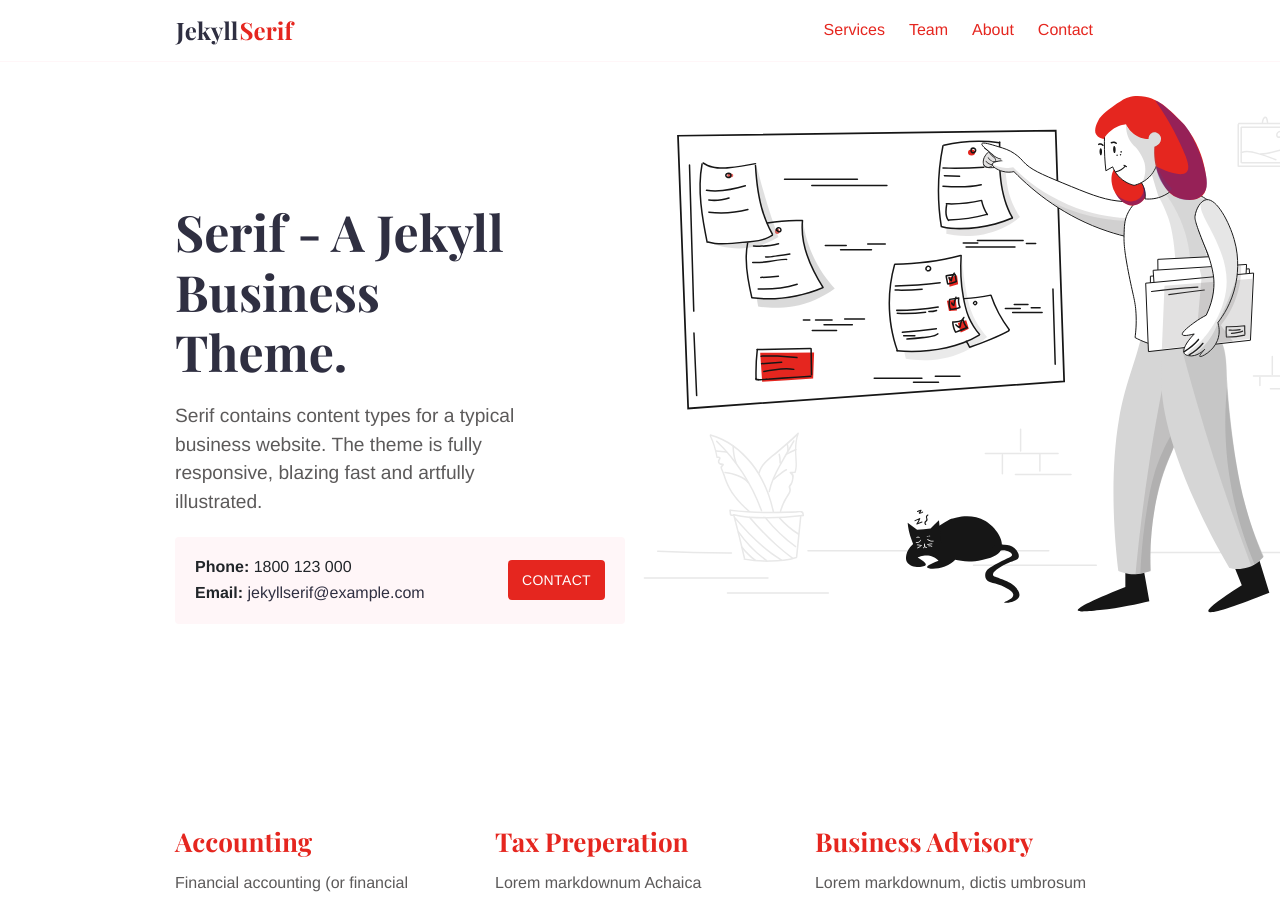
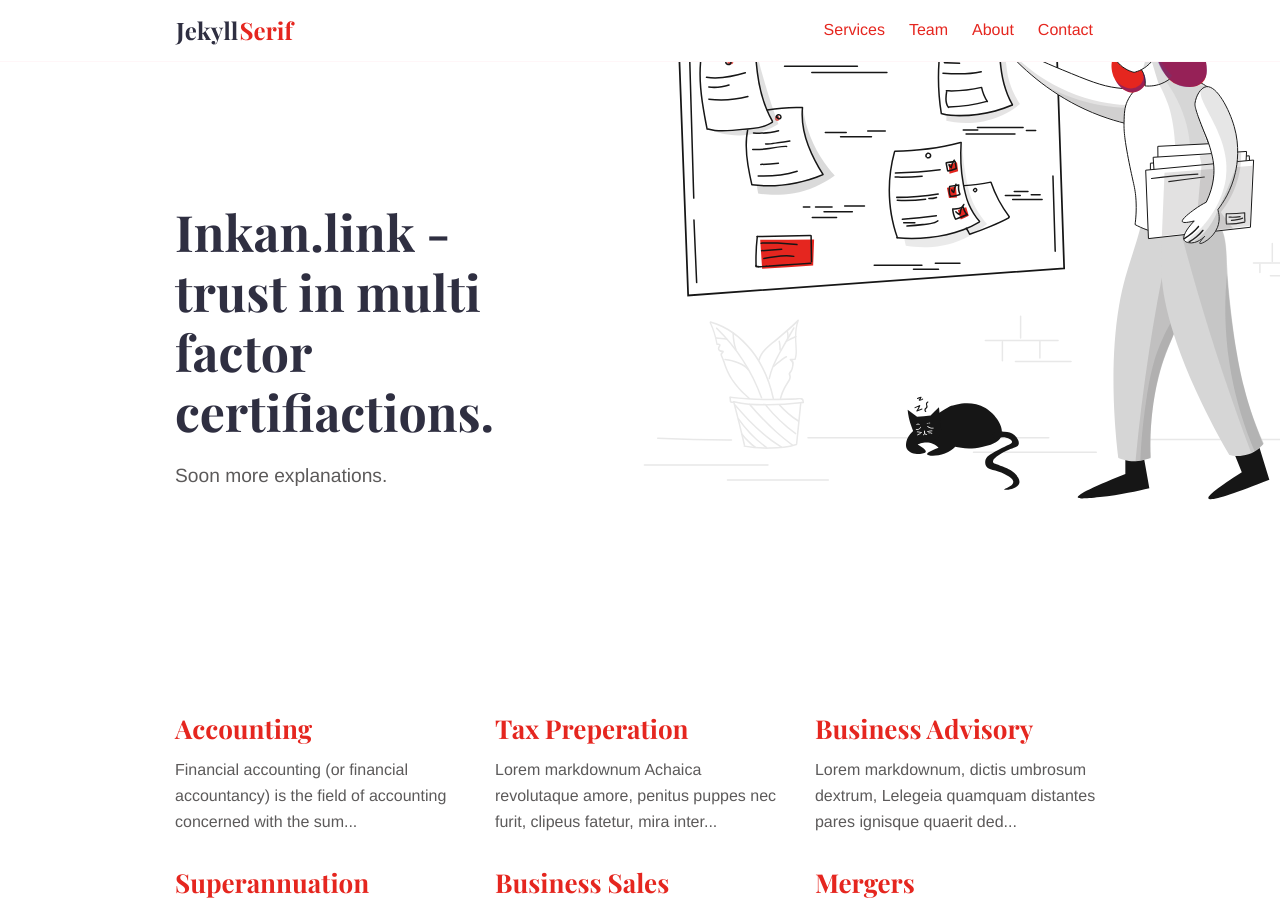
Before and after one commit to inkan-tech/http.inkan.link, a Jekyll site: the page built from index.md, in a window 1280 px wide and 900 px high. Built offline with Jekyll 4.4.1, drawn with Linux system fonts in a browser that asks for light colours.

Commit message:
remove cache start some change to test github pages

```diff
--- a/index.md
+++ b/index.md
@@ -1,13 +1,13 @@
 ---
-title: Jekyll Serif Theme
+title: Inkan.link website
 layout: home
-description: Jekyll Serif contains content types for a typical business website. The theme is fully responsive, blazing fast and artfully illustrated.
+description: Inkan.link description.
 intro_image: "images/illustrations/pointing.svg"
 intro_image_absolute: true
 intro_image_hide_on_mobile: true
-show_call_box: true
+show_call_box: false
 ---
 
-# Serif - A Jekyll Business Theme.
+# Inkan.link - trust in multi factor certifiactions.
 
-Serif contains content types for a typical business website. The theme is fully responsive, blazing fast and artfully illustrated.
+Soon more explanations.
```
Also changed, not shown: 1 other file.
